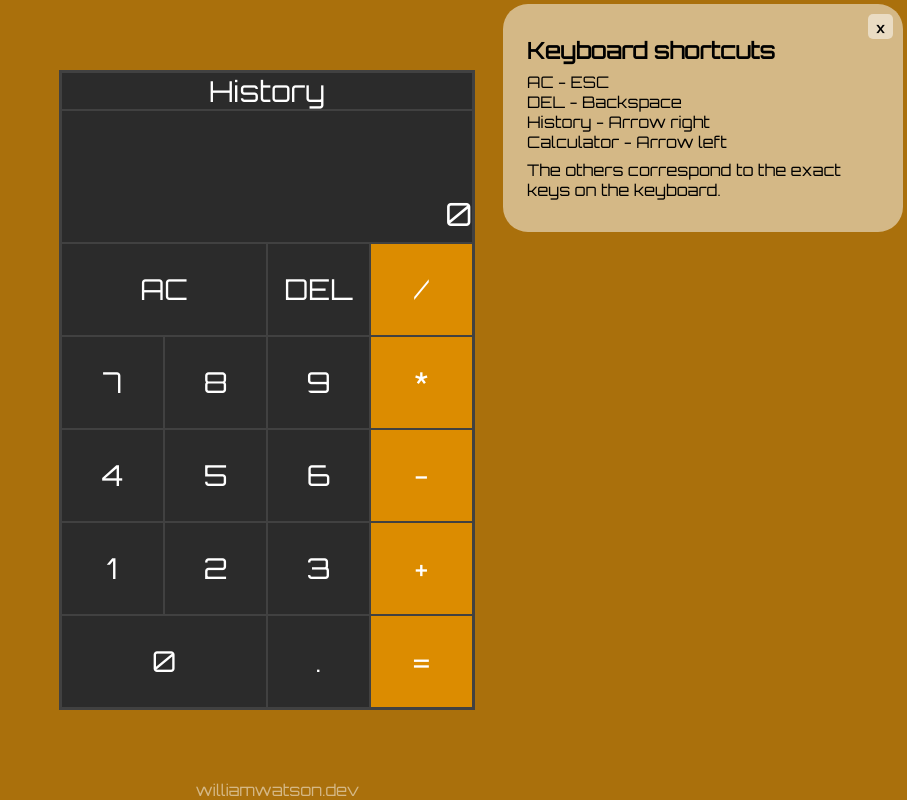
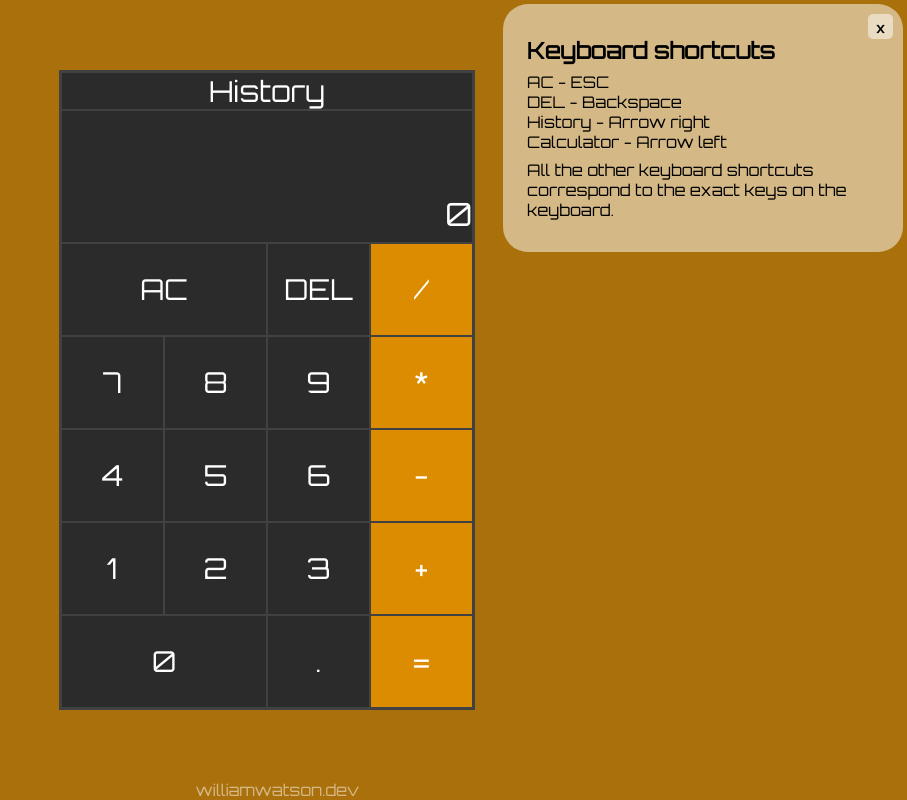
Before and after one commit to willswats/react-calculator, a React (Create React App) app: page / in a window 1280 px wide. Both pictures are taken after a click on the button 1251 px from the left and 29 px from the top of the page. Shown: the whole page, without its empty margins (373-1280 px from the left). Built offline with nearby package versions, Linux system fonts and the light colour scheme; some icons are missing.

Commit message:
Update dropdown text

```diff
--- a/src/components/DropDown/DropDownMenu.js
+++ b/src/components/DropDown/DropDownMenu.js
@@ -14,7 +14,10 @@ const DropDownMenu = ({ dropDown, setDropDown }) => {
         <ol>History - Arrow right</ol>
         <ol>Calculator - Arrow left</ol>
       </li>
-      <p>The others correspond to the exact keys on the keyboard.</p>
+      <p>
+        All the other keyboard shortcuts correspond to the exact keys on the
+        keyboard.
+      </p>
     </div>
   );
 };
```
